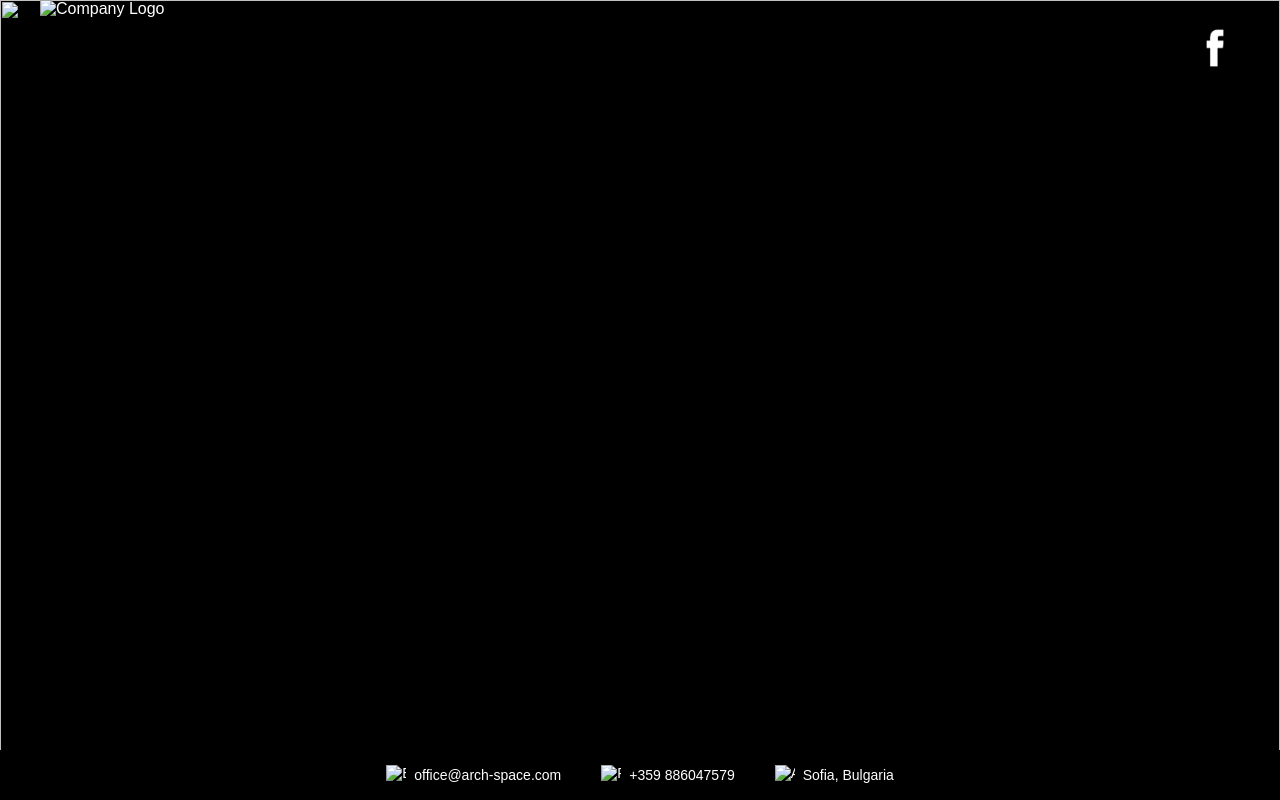
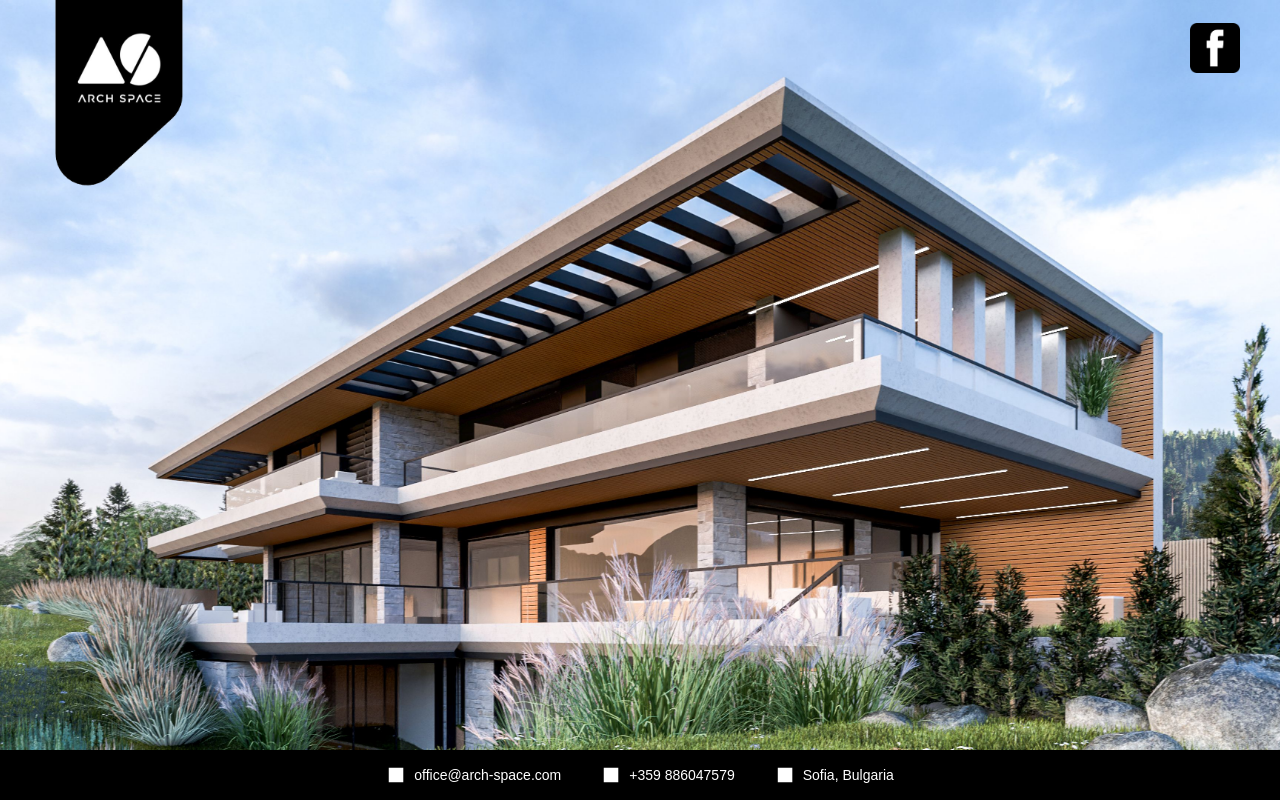
Before and after one commit to terzerr/ArchSpace, a plain HTML site: page index.html in a window 1280 px wide. Drawn offline with Linux system fonts and the light colour scheme; files whose address does not match are found by name.

Commit message:
Update index.html

```diff
--- a/index.html
+++ b/index.html
@@ -8,30 +8,30 @@
 </head>
 <body>
   <div class="logo-bar">
-    <img src="images/logo.png" alt="Company Logo" class="logo">
+    <img src="logo.png" alt="Company Logo" class="logo">
     <a href="https://www.facebook.com/archspacebg/?locale=en_GB" target="_blank" class="facebook-link">
       <img src="images/facebook.png" alt="Facebook" class="facebook-icon">
     </a>
   </div>
 
   <div class="slideshow">
-    <img src="images/project1.jpg" class="slide active" />
-    <img src="images/project2.jpg" class="slide" />
-    <img src="images/project3.jpg" class="slide" />
+    <img src="project1.jpg" class="slide active" />
+    <img src="project2.jpg" class="slide" />
+    <img src="project3.jpg" class="slide" />
     <!-- Add more project images as needed -->
   </div>
 
 <div class="footer">
   <div class="contact-item">
-    <img src="images/email.png" alt="Email" class="contact-icon" />
+    <img src="email.png" alt="Email" class="contact-icon" />
     <span>office@arch-space.com</span>
   </div>
   <div class="contact-item">
-    <img src="images/phone.png" alt="Phone" class="contact-icon" />
+    <img src="phone.png" alt="Phone" class="contact-icon" />
     <span>+359 886047579</span>
   </div>
   <div class="contact-item">
-    <img src="images/address.png" alt="Address" class="contact-icon" />
+    <img src="address.png" alt="Address" class="contact-icon" />
     <span>Sofia, Bulgaria</span>
   </div>
 </div>
```
